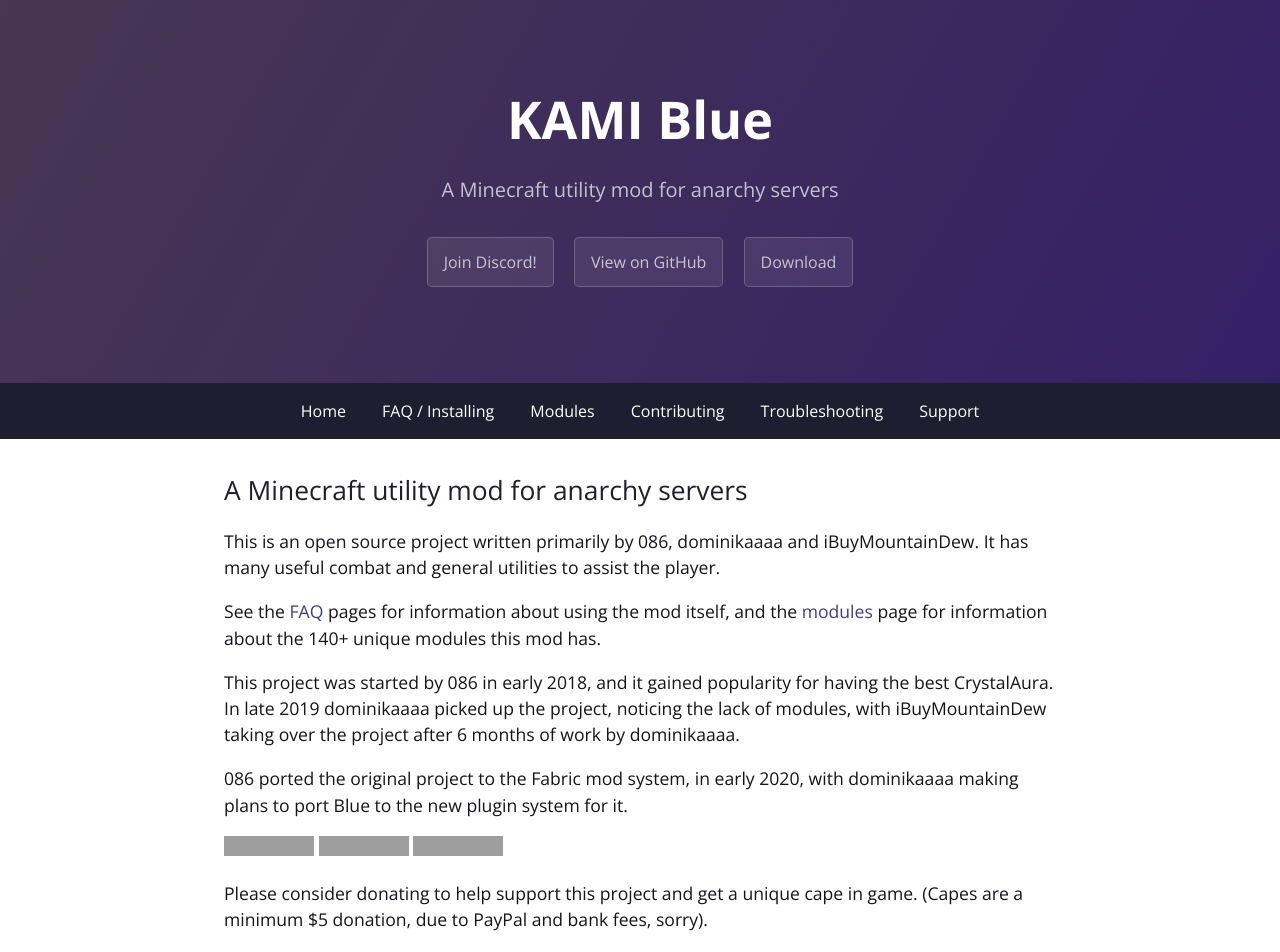
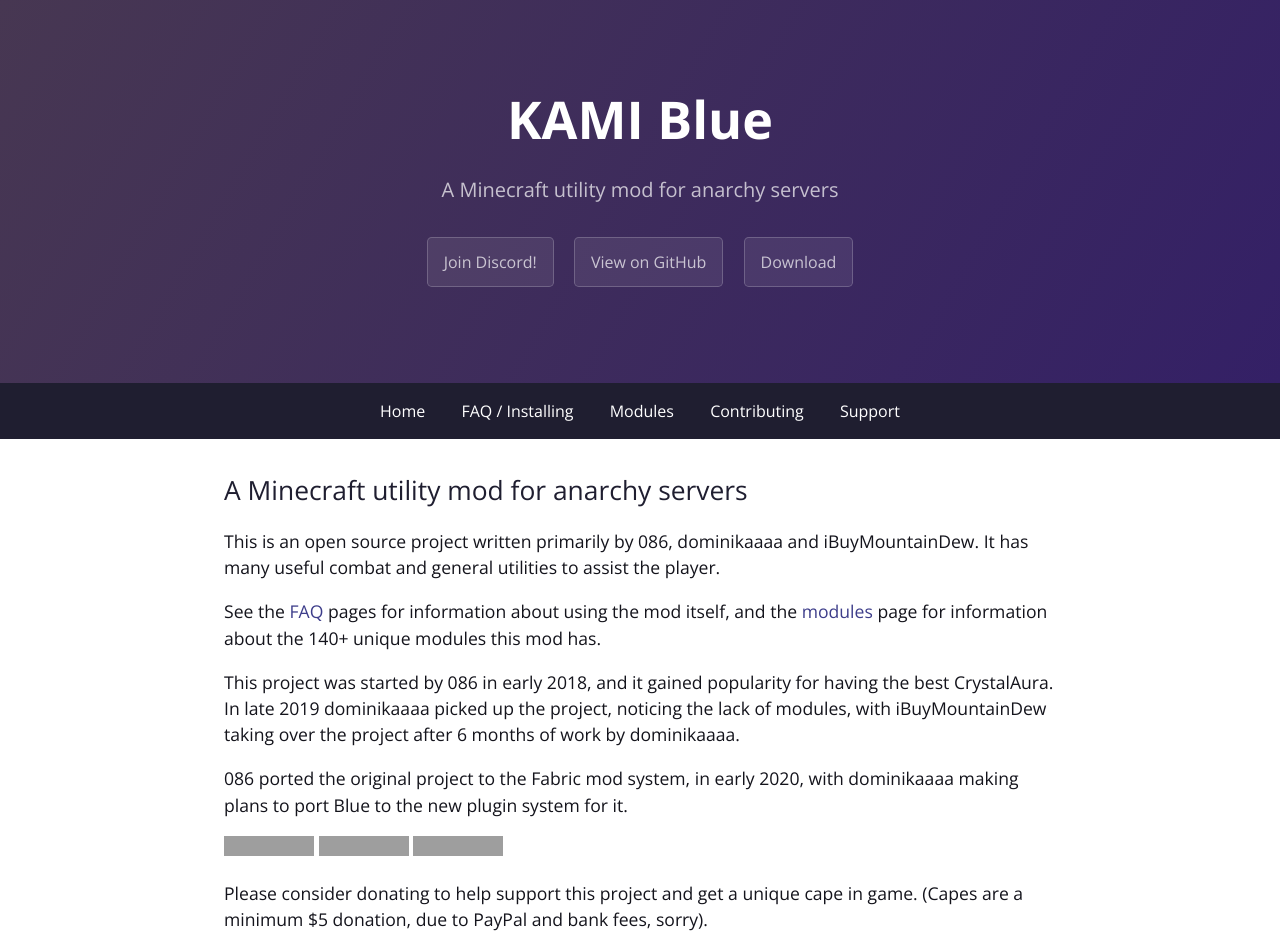
Before and after one commit to kami-blue/website, a Jekyll site: the page built from index.md, in a window 1280 px wide. Shown: the top 952 px of the page. Built offline with Jekyll 4.4.1, drawn with Linux system fonts in a browser that asks for light colours; grey boxes are pictures that could not be loaded.

Commit message:
removed troubleshooting from bar

```diff
--- a/_layouts/default.html
+++ b/_layouts/default.html
@@ -55,7 +55,6 @@
       <a href="/faq">FAQ / Installing</a>
       <a href="/modules">Modules</a>
       <a href="/contributing">Contributing</a>
-      <a href="/troubleshooting">Troubleshooting</a>
       <a href="/support">Support</a>
     </nav>
 
```
